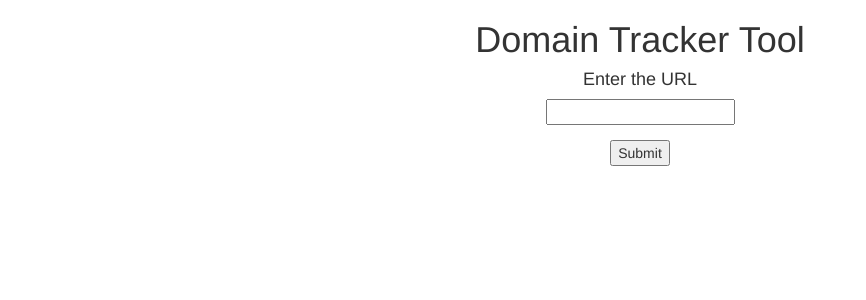
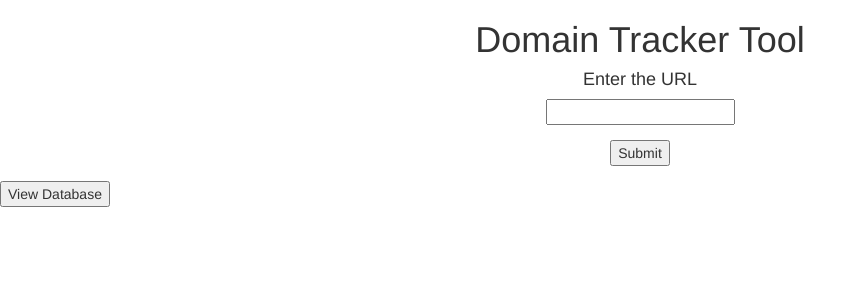
Before and after one commit to prashasy/Domain-Expiry-Tracker, a Flask app: page / in a window 1280 px wide. Shown: the top 300 px of the page, without its empty margins (0-866 px from the left). Run offline with Flask 2, Linux system fonts and the light colour scheme; some libraries are stand-ins or nearby versions.

Commit message:
added button to view database

```diff
--- a/templates/index.html
+++ b/templates/index.html
@@ -47,6 +47,11 @@ tr:nth-child(even) {
 </form>
 
 
+
+
+<button >View Database</button>
+
+
 <div id="display" align="center">
 
 {{details | safe}}
```
